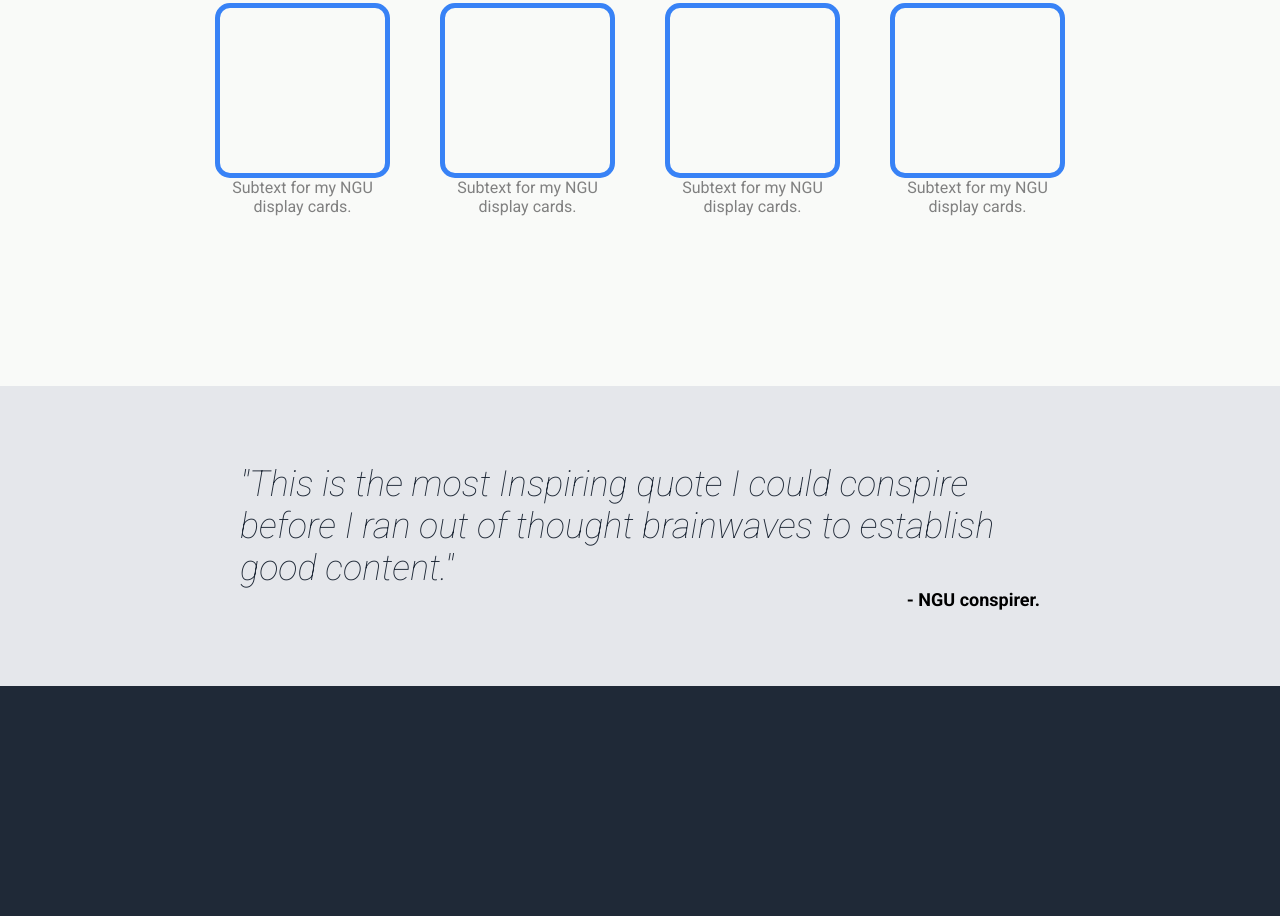
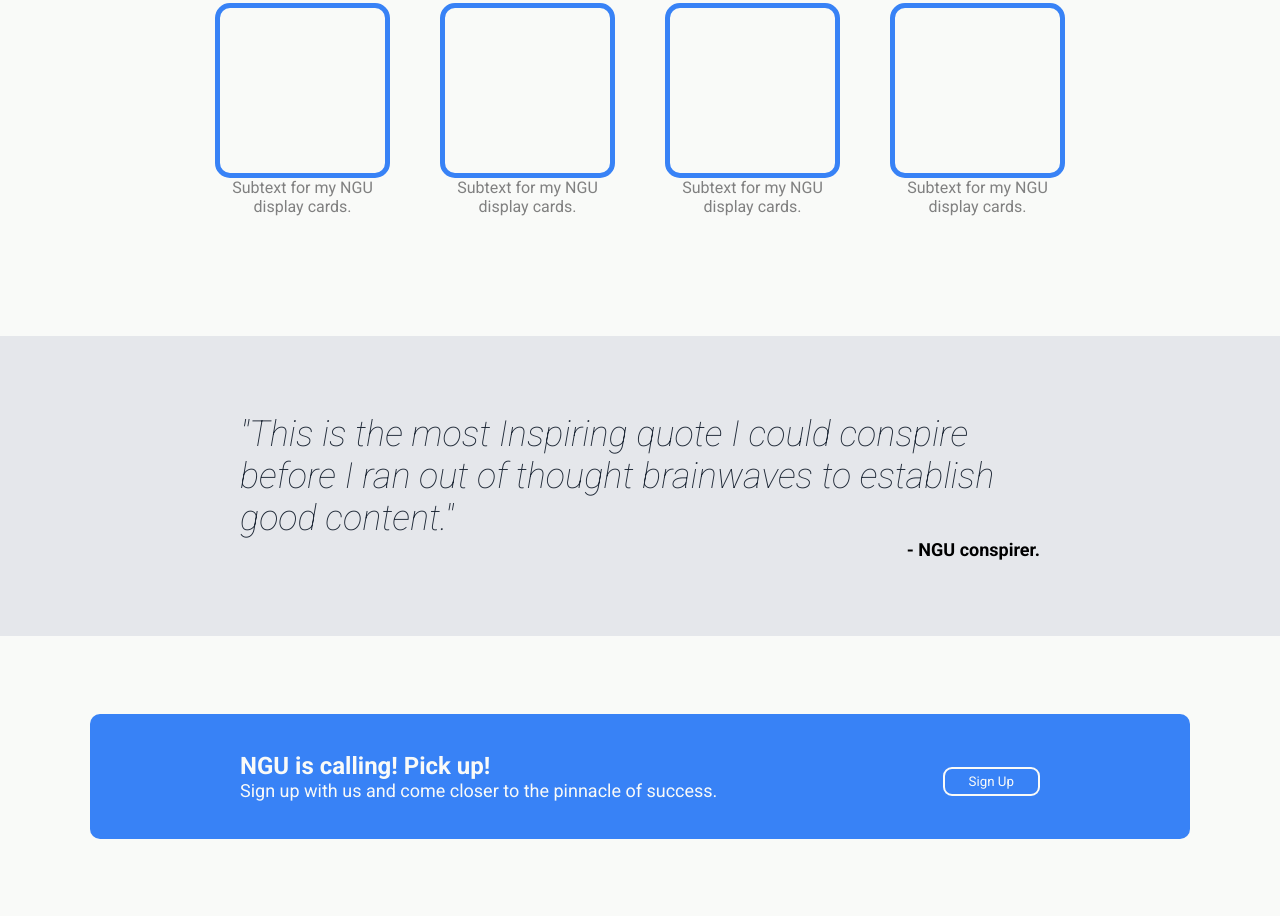
Before and after one commit to NGU7/op_LandPage, a plain HTML site: page index.html in a window 1280 px wide. Shown: the part 732-1648 px from the top of the page. Before the commit the page ends 1418 px from the top, so only its background shows below. Drawn offline with Linux system fonts and the light colour scheme.

Commit message:
Add "sign up" section to landing page
Sets up the 5th total section of the landing page
where users are prompted to sign up for a ever-
giving opportunity.

Also adjusts the heights of display cards section
or section 3 for less empty space.

[Ticket: X]

```diff
--- a/index.html
+++ b/index.html
@@ -88,5 +88,17 @@
     </div>
 </section>
 
+<section class="sec3">
+    <div class="container3">
+        <div class="callBox">
+            <div class="callLeft">
+                <div class="cLtop">NGU is calling! Pick up!</div>
+                <div class="cLbot">Sign up with us and come closer to the pinnacle of success.</div>
+            </div>
+
+            <div class="callRight"><button class="B2">Sign Up</button></div>
+        </div>
+    </div>
+</section>
 </body>
 </html>
--- a/styles.css
+++ b/styles.css
@@ -14,6 +14,7 @@ body {
 
 
 }
+
 .container {
     max-width: 1100px;
     margin: 0 auto;
@@ -80,7 +81,7 @@ img {
 
 .sec1 {
     background-color: #F9FAF8;
-    height: 500px;
+    height: 450px;
 }
 
 .mTitle {
@@ -143,3 +144,54 @@ img {
     font-weight: bolder;
 
 }
+
+.sec3 {
+    display: flex;
+    justify-content: center;
+    align-items: center;
+    background-color: #F9FAF8;
+    height: 280px;
+}
+
+.container3 {
+    display: flex;
+    border-radius: 10px;
+    width: 1100px;
+    height: 125px;
+    align-items: center;
+    justify-content: center;
+    background-color: #3882f6;
+
+}
+
+.callBox {
+    display: flex;
+    width: 800px;
+    height: auto;
+    justify-content: space-between;
+
+}
+
+.callLeft{
+    display: flex;
+    flex-direction: column;
+    justify-content: space-between;
+}
+
+.cLtop {
+    font-size: 24px;
+    color: #F9FAF8;
+    font-weight: bolder;
+}
+
+.cLbot {
+    font-size: 18px;
+    color: #F9FAF8;
+}
+
+ .B2 {
+    border-style: solid;
+    border-width: 2px;
+    border-color: #F9FAF8;
+
+ }
```
